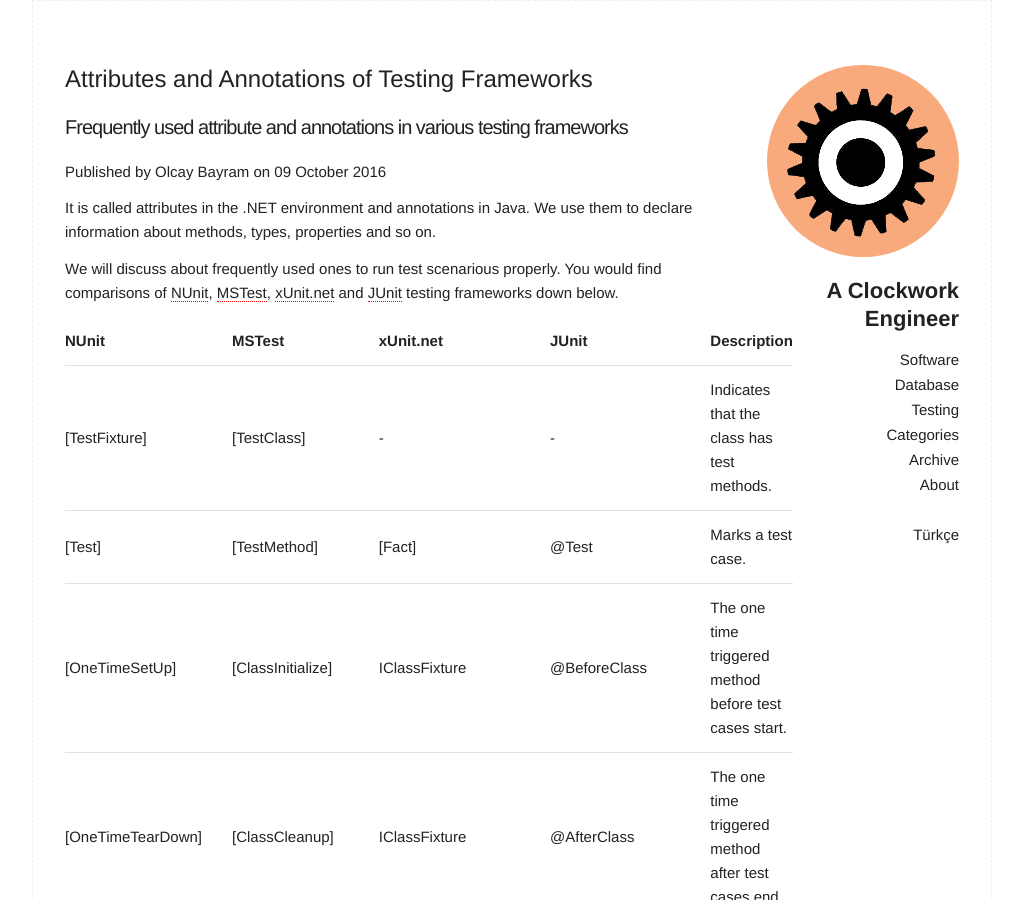
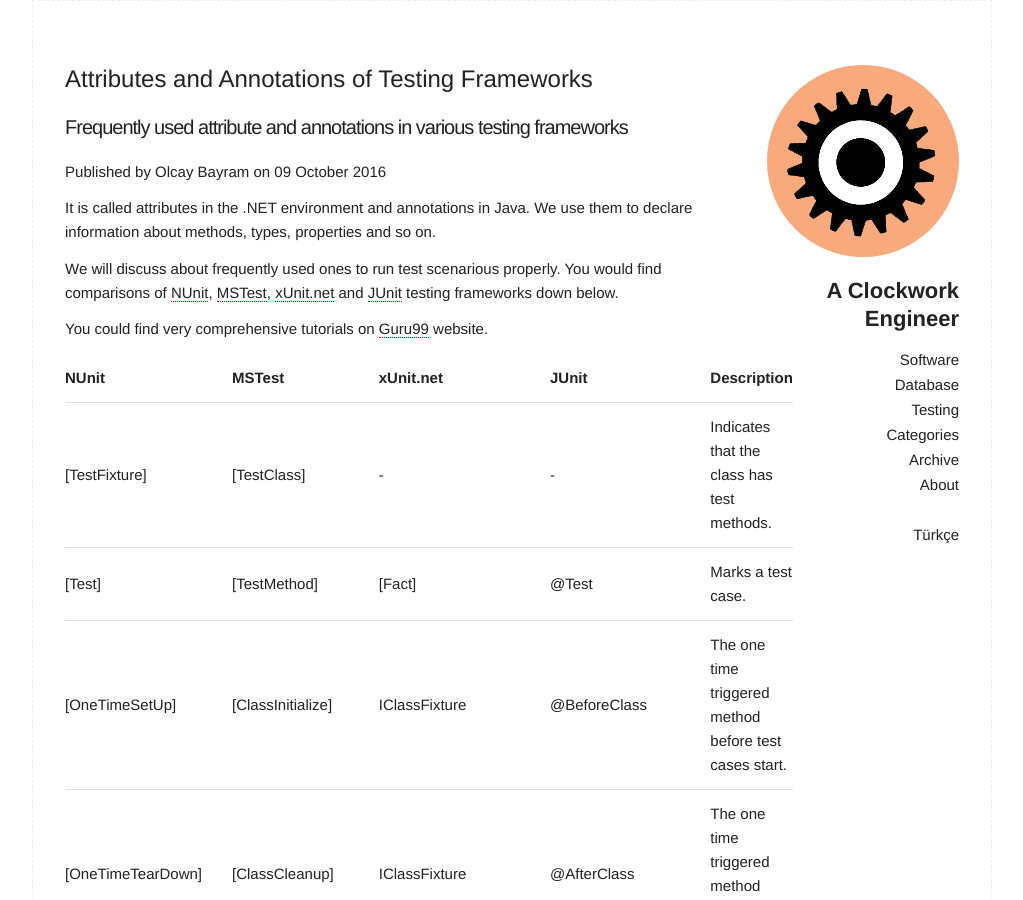
Before and after one commit to otomatikmuhendis/aclockworkengineer, a Jekyll site: the page built from _posts/2016-10-09-test-framework-attribute-annotation.md, in a window 1280 px wide and 900 px high. Shown: the whole window, without its empty margins (128-1151 px from the left). Built offline with Jekyll 4.4.1, drawn with Linux system fonts in a browser that asks for light colours; comment, search, counter and statistics services are not loaded.

Commit message:
Update 2016-10-09-test-framework-attribute-annotation.md

```diff
--- a/_posts/2016-10-09-test-framework-attribute-annotation.md
+++ b/_posts/2016-10-09-test-framework-attribute-annotation.md
@@ -15,7 +15,9 @@
 ---
 It is called attributes in the .NET environment and annotations in Java. We use them to declare information about methods, types, properties and so on.
 
-We will discuss about frequently used ones to run test scenarious properly. You would find comparisons of [NUnit](https://github.com/nunit/docs/wiki/Attributes), [MSTest](https://msdn.microsoft.com/en-us/library/microsoft.visualstudio.testtools.unittesting.classinitializeattribute(v=vs.140).aspx), [xUnit.net](https://xunit.github.io/) and [JUnit](https://www.tutorialspoint.com/junit/junit_using_assertion.htm) testing frameworks down below.
+We will discuss about frequently used ones to run test scenarious properly. You would find comparisons of [NUnit](https://github.com/nunit/docs/wiki/Attributes), [MSTest](https://msdn.microsoft.com/en-us/library/microsoft.visualstudio.testtools.unittesting.classinitializeattribute.aspx), [xUnit.net](https://xunit.github.io/) and [JUnit](http://junit.org) testing frameworks down below.
+
+You could find very comprehensive tutorials on [Guru99](https://www.guru99.com/junit-annotations-api.html) website.
 
 |NUnit|MSTest|xUnit.net|JUnit|Description|
 |---|---|---|---|---|
```
